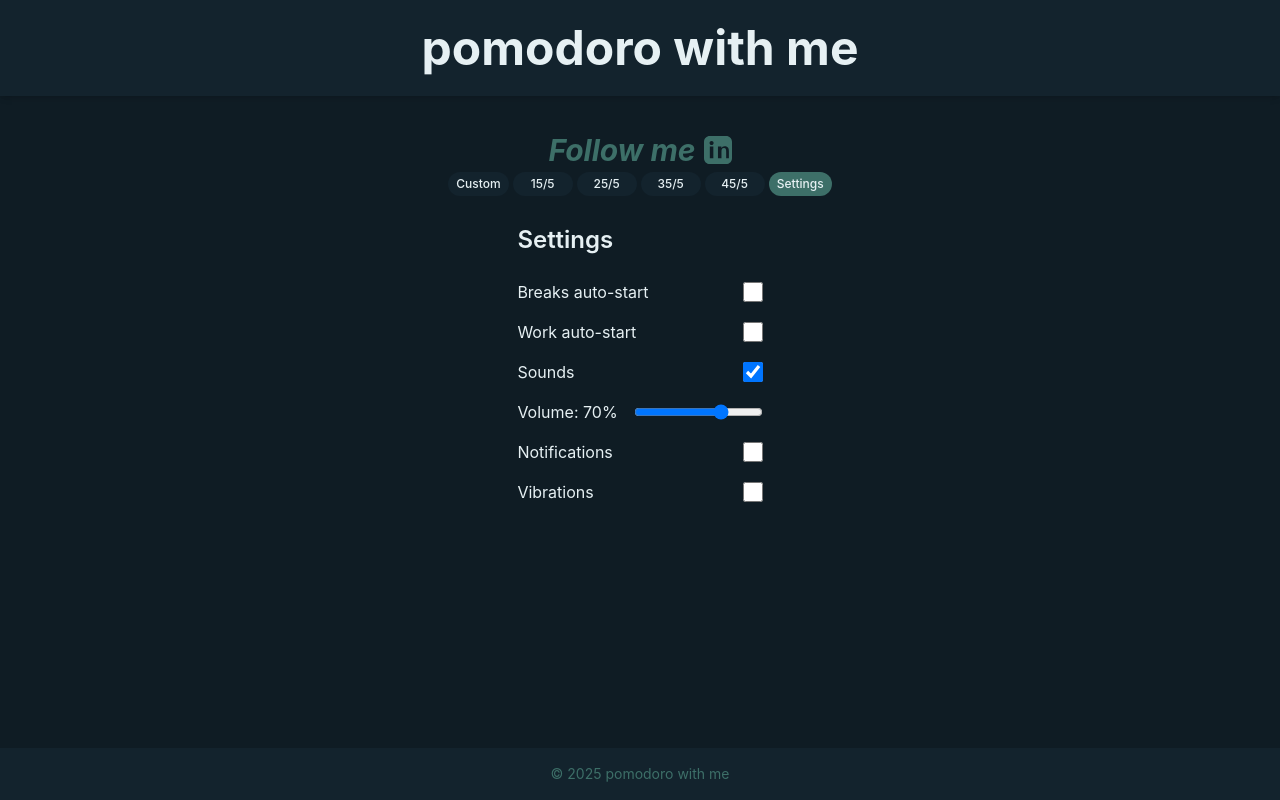
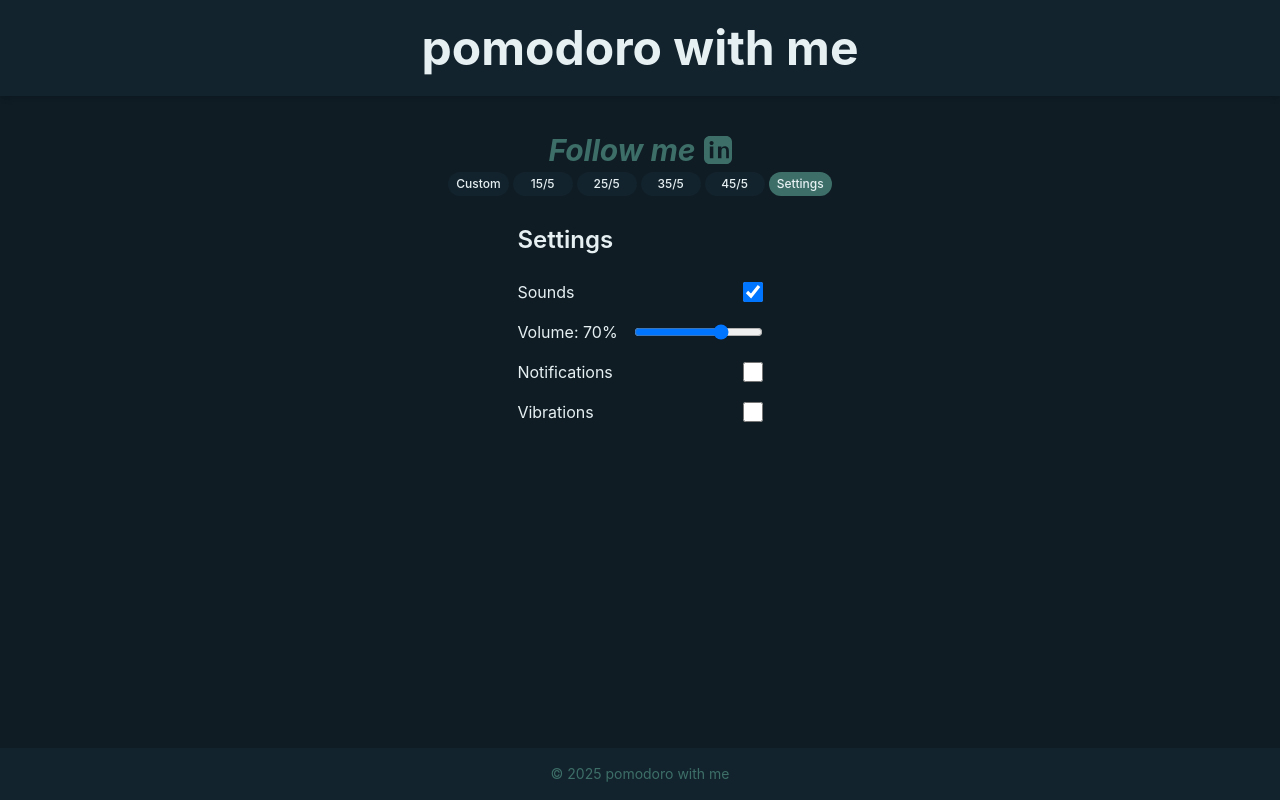
Before and after one commit to MO-D3/pomodoro-timer-app, a React (Vite) app: page / in a window 1280 px wide. Both pictures are taken after a click on the tab "Settings". Built offline with nearby package versions, Linux system fonts and the light colour scheme.

Commit message:
tidy up additional comments and handle errors

```diff
--- a/src/components/Settings.tsx
+++ b/src/components/Settings.tsx
@@ -1,10 +1,6 @@
 import * as React from 'react';
 
 interface SettingsProps {
-  autoStartBreak: boolean;
-  setAutoStartBreak: (v: boolean) => void;
-  autoStartWork: boolean;
-  setAutoStartWork: (v: boolean) => void;
   sounds: boolean;
   setSounds: (v: boolean) => void;
   volume: number;
@@ -17,10 +13,6 @@ interface SettingsProps {
 }
 
 const Settings: React.FC<SettingsProps> = ({
-  autoStartBreak,
-  setAutoStartBreak,
-  autoStartWork,
-  setAutoStartWork,
   sounds,
   setSounds,
   volume,
@@ -35,28 +27,6 @@ const Settings: React.FC<SettingsProps> = ({
     <div id="settings-panel" role="tabpanel" className="mt-6 space-y-6">
       <h2 className="text-2xl font-semibold">Settings</h2>
       <div className="space-y-4">
-        {/* Auto start break */}
-        <label className="flex items-center justify-between">
-          <span>Breaks auto-start</span>
-          <input
-            type="checkbox"
-            checked={autoStartBreak}
-            onChange={(e) => setAutoStartBreak(e.target.checked)}
-            className="h-5 w-5"
-            aria-label="Breaks Auto-start"
-          />
-        </label>
-        {/* Auto start work */}
-        <label className="flex items-center justify-between">
-          <span>Work auto-start</span>
-          <input
-            type="checkbox"
-            checked={autoStartWork}
-            onChange={(e) => setAutoStartWork(e.target.checked)}
-            className="h-5 w-5"
-            aria-label="Work Auto-start"
-          />
-        </label>
         {/* Sounds */}
         {/* Music option removed */}
         <label className="flex items-center justify-between" htmlFor="sounds-toggle">
--- a/src/hooks/useAudio.ts
+++ b/src/hooks/useAudio.ts
@@ -1,4 +1,4 @@
-import { useEffect, useRef } from 'react';
+import { useEffect, useRef, useState } from 'react';
 
 /**
  * Hook for loading and playing audio.
@@ -6,6 +6,7 @@ import { useEffect, useRef } from 'react';
  */
 export function useAudio(src: string, volume: number, enabled: boolean) {
   const audioRef = useRef<HTMLAudioElement | null>(null);
+  const [error, setError] = useState<string | null>(null);
 
   useEffect(() => {
     const audio = new Audio(src);
@@ -18,7 +19,6 @@ export function useAudio(src: string, volume: number, enabled: boolean) {
     };
   }, [src]);
 
-  // Update volume and muted state when props change
   useEffect(() => {
     if (!audioRef.current) return;
     audioRef.current.volume = volume / 100;
@@ -29,12 +29,14 @@ export function useAudio(src: string, volume: number, enabled: boolean) {
     const audio = audioRef.current;
     if (!audio) return;
     try {
+      setError(null);
       audio.currentTime = 0;
       await audio.play();
-    } catch {
-      // swallow error (e.g. autoplay restrictions)
+    } catch (e: unknown) {
+      console.warn('Audio playback failed:', e);
+      setError('Unable to play audio (it may be blocked by the browser)');
     }
   };
 
-  return { play };
+  return { play, error };
 }
--- a/src/hooks/useLocalStorage.ts
+++ b/src/hooks/useLocalStorage.ts
@@ -19,8 +19,8 @@ export function useLocalStorage<T>(key: string, initial: T) {
   useEffect(() => {
     try {
       window.localStorage.setItem(key, JSON.stringify(value));
-    } catch {
-      // no-op for environments without storage
+    } catch (e: unknown) {
+      console.warn(`useLocalStorage: failed to set key "${key}" in localStorage`, e);
     }
   }, [key, value]);
 
--- a/src/hooks/useLoopingAudio.ts
+++ b/src/hooks/useLoopingAudio.ts
@@ -1,10 +1,11 @@
-import { useEffect, useRef } from 'react';
+import { useEffect, useRef, useState } from 'react';
 
 /**
  * useLoopingAudio: Like useAudio, but loops and exposes play/pause/stop controls.
  */
 export function useLoopingAudio(src: string, volume: number, enabled: boolean) {
   const audioRef = useRef<HTMLAudioElement | null>(null);
+  const [error, setError] = useState<string | null>(null);
 
   useEffect(() => {
     const audio = new Audio(src);
@@ -27,9 +28,11 @@ export function useLoopingAudio(src: string, volume: number, enabled: boolean) {
     const audio = audioRef.current;
     if (!audio) return;
     try {
+      setError(null);
       await audio.play();
-    } catch {
-      // ignore play error (e.g. autoplay restrictions)
+    } catch (e: unknown) {
+      console.warn('Looping audio playback failed:', e);
+      setError('Unable to play looping audio (it may be blocked by the browser)');
     }
   };
 
@@ -44,5 +47,5 @@ export function useLoopingAudio(src: string, volume: number, enabled: boolean) {
     }
   };
 
-  return { play, pause, stop, audioRef };
+  return { play, pause, stop, audioRef, error };
 }
--- a/src/hooks/useTimer.ts
+++ b/src/hooks/useTimer.ts
@@ -6,8 +6,6 @@ export type TimerStatus = 'work' | 'break' | 'paused' | 'completed';
 export interface TimerOptions {
   workMinutes: number;
   breakMinutes: number;
-  autoStartBreak: boolean;
-  autoStartWork: boolean;
 }
 
 export interface TimerState {
@@ -21,7 +19,7 @@ export interface TimerState {
 }
 
 export function useTimer(options: TimerOptions, onComplete?: (phase: Phase) => void) {
-  const { workMinutes, breakMinutes, autoStartBreak, autoStartWork } = options;
+  const { workMinutes, breakMinutes} = options;
 
   const initialWorkMs = workMinutes * 60 * 1000;
   const initialBreakMs = breakMinutes * 60 * 1000;
@@ -72,33 +70,15 @@ export function useTimer(options: TimerOptions, onComplete?: (phase: Phase) => v
         setSessions((s) => s + 1);
         // switch to break
         setPhase('break');
-        const nextRemaining = initialBreakMs;
-        setRemainingMs(nextRemaining);
-        if (autoStartBreak) {
-          startTimeRef.current = performance.now();
-          initialRemainingRef.current = nextRemaining;
-          setRunning(true);
-          intervalRef.current = window.setInterval(tick, 200);
-        } else {
-          setRunning(false);
-        }
+        setRemainingMs(initialBreakMs);
       } else {
-        // phase === 'break'
         // switch to work
         setPhase('work');
-        const nextRemaining = initialWorkMs;
-        setRemainingMs(nextRemaining);
-        if (autoStartWork) {
-          startTimeRef.current = performance.now();
-          initialRemainingRef.current = nextRemaining;
-          setRunning(true);
-          intervalRef.current = window.setInterval(tick, 200);
-        } else {
-          setRunning(false);
-        }
+        setRemainingMs(initialWorkMs);
       }
+      setRunning(false);
     }
-  }, [autoStartBreak, autoStartWork, initialBreakMs, initialWorkMs, onComplete, phase]);
+  }, [initialBreakMs, initialWorkMs, onComplete, phase]);
 
   const start = useCallback(() => {
     if (isRunning) return;
--- a/src/pages/Home.tsx
+++ b/src/pages/Home.tsx
@@ -41,18 +41,13 @@ const Home: React.FC = () => {
     reset();
     lofiMusic.pause();
     setMusicPlaying(false); // Always show play icon after preset change
-    // setMusic(false); // removed, not needed
   };
   // Preferences stored in localStorage
-  const [autoStartBreak, setAutoStartBreak] = useLocalStorage('autoStartBreak', false);
-  const [autoStartWork, setAutoStartWork] = useLocalStorage('autoStartWork', false);
   const [sounds, setSounds] = useLocalStorage('sounds', true);
   const [volume, setVolume] = useLocalStorage('volume', 70);
   const [notificationsEnabled, setNotificationsEnabled] = useLocalStorage('notifications', false);
   const [vibrations, setVibrations] = useLocalStorage('vibrations', false);
-  // Music is now controlled only by Play/Pause button, not settings
-  // Remove all traces of setMusic/music from settings and state
-  // const [music, setMusic] = useLocalStorage('music', true);
+
   const music = true;
   // Stats per day stored in localStorage
   const todayKey = `stats-${new Date().toISOString().slice(0, 10)}`;
@@ -81,8 +76,6 @@ const Home: React.FC = () => {
         selectedIndex === 0
           ? (isTestMode ? numericCustomBreak / 60 : numericCustomBreak)
           : PRESETS[selectedIndex]?.break ?? 5,
-      autoStartBreak,
-      autoStartWork,
     },
     (completedPhase: Phase) => {
       // callback when a phase completes
@@ -278,10 +271,6 @@ const Home: React.FC = () => {
       {/* ...timer panel now handled above with custom inputs beside timer... */}
       {onSettings && (
         <Settings
-          autoStartBreak={autoStartBreak}
-          setAutoStartBreak={setAutoStartBreak}
-          autoStartWork={autoStartWork}
-          setAutoStartWork={setAutoStartWork}
           sounds={sounds}
           setSounds={setSounds}
           volume={volume}
```
